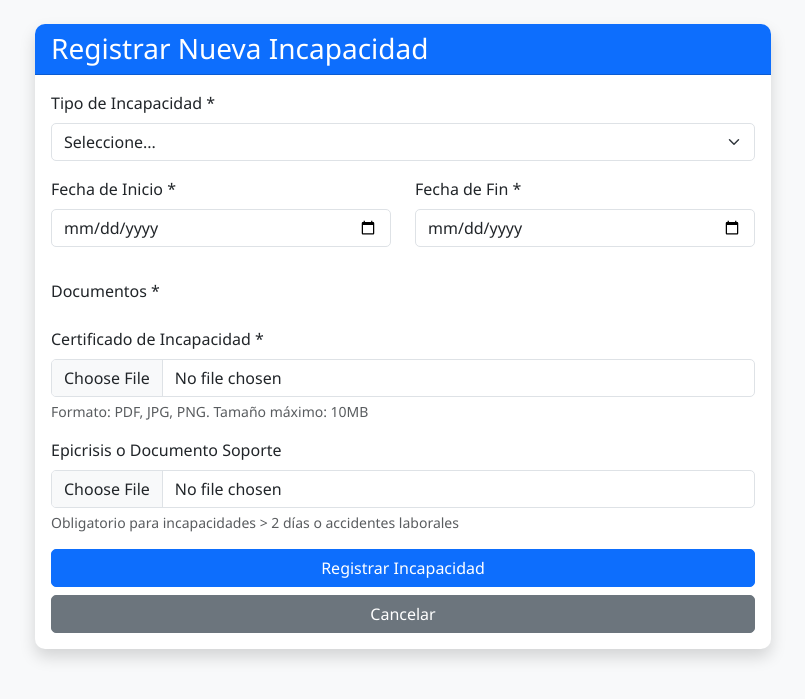
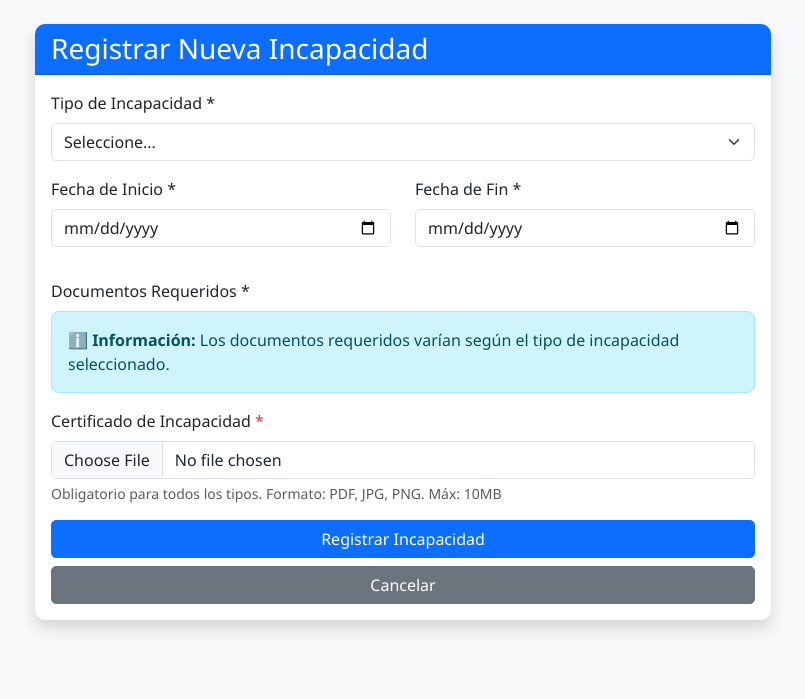
Before and after one commit to Vor7ex/proyecto-incapacidades, a Flask app: template app/templates/registro_incapacidad.html in a window 1280 px wide. Shown: the top 699 px of the page, without its empty margins (237-1042 px from the left). Run offline with Flask 3, Linux system fonts and the light colour scheme; the template is opened without the code that fills it, so the values that code supplies are empty.

Commit message:
feat: Enhance incapacity document validation and dynamic form handling

```diff
--- a/app/templates/registro_incapacidad.html
+++ b/app/templates/registro_incapacidad.html
@@ -43,24 +43,66 @@
             </div>
           </div>
 
-          <!-- Documentos -->
+          <!-- Documentos dinámicos según tipo -->
           <div class="mb-3">
-            <label class="form-label">Documentos *</label>
-            <div class="alert alert-warning" id="advertenciaEpicrisis" style="display: none;">
-              <strong>Nota:</strong> Para incapacidades mayores a 2 días, se requiere Epicrisis.
+            <label class="form-label">Documentos Requeridos *</label>
+            <div class="alert alert-info" id="infoDocumentos">
+              <strong>ℹ️ Información:</strong> Los documentos requeridos varían según el tipo de incapacidad seleccionado.
             </div>
           </div>
 
-          <div class="mb-3">
-            <label for="certificado" class="form-label">Certificado de Incapacidad *</label>
-            <input type="file" class="form-control" id="certificado" name="certificado" accept=".pdf,.jpg,.jpeg,.png" required>
-            <div class="form-text">Formato: PDF, JPG, PNG. Tamaño máximo: 10MB</div>
+          <!-- Certificado de Incapacidad -->
+          <div class="mb-3 documento-field" id="field-certificado">
+            <label for="certificado" class="form-label">
+              Certificado de Incapacidad <span class="text-danger">*</span>
+            </label>
+            <input type="file" class="form-control" id="certificado" name="certificado" accept=".pdf,.jpg,.jpeg,.png">
+            <div class="form-text">Obligatorio para todos los tipos. Formato: PDF, JPG, PNG. Máx: 10MB</div>
           </div>
 
-          <div class="mb-3">
-            <label for="epicrisis" class="form-label">Epicrisis o Documento Soporte</label>
+          <!-- Epicrisis -->
+          <div class="mb-3 documento-field" id="field-epicrisis" style="display: none;">
+            <label for="epicrisis" class="form-label">
+              Epicrisis o Documento Soporte <span class="obligatorio-marker"></span>
+            </label>
             <input type="file" class="form-control" id="epicrisis" name="epicrisis" accept=".pdf,.jpg,.jpeg,.png">
-            <div class="form-text">Obligatorio para incapacidades &gt; 2 días o accidentes laborales</div>
+            <div class="form-text">Documento que soporte la atención médica</div>
+          </div>
+
+          <!-- FURIPS -->
+          <div class="mb-3 documento-field" id="field-furips" style="display: none;">
+            <label for="furips" class="form-label">
+              FURIPS (Formulario Único de Reclamación) <span class="obligatorio-marker"></span>
+            </label>
+            <input type="file" class="form-control" id="furips" name="furips" accept=".pdf,.jpg,.jpeg,.png">
+            <div class="form-text">Formulario de instituciones prestadoras de salud por accidentes de tránsito</div>
+          </div>
+
+          <!-- Certificado de Nacido Vivo -->
+          <div class="mb-3 documento-field" id="field-certificado_nacido_vivo" style="display: none;">
+            <label for="certificado_nacido_vivo" class="form-label">
+              Certificado de Nacido Vivo <span class="obligatorio-marker"></span>
+            </label>
+            <input type="file" class="form-control" id="certificado_nacido_vivo" name="certificado_nacido_vivo" accept=".pdf,.jpg,.jpeg,.png">
+            <div class="form-text">Certificado emitido por la institución de salud</div>
+          </div>
+
+          <!-- Registro Civil -->
+          <div class="mb-3 documento-field" id="field-registro_civil" style="display: none;">
+            <label for="registro_civil" class="form-label">
+              Registro Civil <span class="obligatorio-marker"></span>
+            </label>
+            <input type="file" class="form-control" id="registro_civil" name="registro_civil" accept=".pdf,.jpg,.jpeg,.png">
+            <div class="form-text">Registro Civil de Nacimiento</div>
+          </div>
+
+          <!-- Documento de Identidad de la Madre -->
+          <div class="mb-3 documento-field" id="field-documento_identidad_madre" style="display: none;">
+            <label for="documento_identidad_madre" class="form-label">
+              Documento de Identidad de la Madre <span class="obligatorio-marker"></span>
+            </label>
+            <input type="file" class="form-control" id="documento_identidad_madre" name="documento_identidad_madre" accept=".pdf,.jpg,.jpeg,.png">
+            <div class="form-text">Fotocopia del documento de identidad de la madre</div>
           </div>
 
           <!-- Botones -->
@@ -77,41 +119,104 @@
 
 {% block scripts %}
 <script>
-// UC10: Validación automática básica
+// UC1: Validación dinámica de documentos según tipo de incapacidad
 document.addEventListener('DOMContentLoaded', function() {
   const fechaInicio = document.getElementById('fecha_inicio');
   const fechaFin = document.getElementById('fecha_fin');
   const tipo = document.getElementById('tipo');
   const diasCalculados = document.getElementById('diasCalculados');
   const numeroDias = document.getElementById('numeroDias');
-  const advertenciaEpicrisis = document.getElementById('advertenciaEpicrisis');
-  const epicrisis = document.getElementById('epicrisis');
 
-  function calcularDias() {
+  // Mapeo de documentos requeridos por tipo (debe coincidir con el backend)
+  const documentosRequeridos = {
+    'Enfermedad General': {
+      obligatorios: ['certificado'],
+      condicionales: {
+        'epicrisis': (dias) => dias > 2
+      }
+    },
+    'Accidente Laboral': {
+      obligatorios: ['certificado', 'epicrisis'],
+      condicionales: {}
+    },
+    'Accidente de Tránsito': {
+      obligatorios: ['certificado', 'epicrisis', 'furips'],
+      condicionales: {}
+    },
+    'Licencia de Maternidad': {
+      obligatorios: ['certificado', 'epicrisis', 'certificado_nacido_vivo', 'registro_civil'],
+      condicionales: {}
+    },
+    'Licencia de Paternidad': {
+      obligatorios: ['epicrisis', 'certificado_nacido_vivo', 'registro_civil', 'documento_identidad_madre'],
+      condicionales: {}
+    }
+  };
+
+  function actualizarDocumentosRequeridos() {
+    const tipoSeleccionado = tipo.value;
+    let dias = 0;
+
+    // Calcular días si hay fechas
     if (fechaInicio.value && fechaFin.value) {
       const inicio = new Date(fechaInicio.value);
       const fin = new Date(fechaFin.value);
-      const dias = Math.floor((fin - inicio) / (1000 * 60 * 60 * 24)) + 1;
+      dias = Math.floor((fin - inicio) / (1000 * 60 * 60 * 24)) + 1;
 
       if (dias > 0) {
         numeroDias.textContent = dias;
         diasCalculados.style.display = 'block';
+      }
+    }
 
-        // Mostrar advertencia si se requiere epicrisis
-        if (dias > 2 || tipo.value === 'Accidente Laboral') {
-          advertenciaEpicrisis.style.display = 'block';
-          epicrisis.required = true;
-        } else {
-          advertenciaEpicrisis.style.display = 'none';
-          epicrisis.required = false;
+    // Ocultar todos los campos de documentos primero
+    document.querySelectorAll('.documento-field').forEach(field => {
+      field.style.display = 'none';
+      const input = field.querySelector('input[type="file"]');
+      if (input) {
+        input.required = false;
+      }
+    });
+
+    // Si no hay tipo seleccionado, salir
+    if (!tipoSeleccionado || !documentosRequeridos[tipoSeleccionado]) {
+      return;
+    }
+
+    const config = documentosRequeridos[tipoSeleccionado];
+    let documentosAMostrar = [...config.obligatorios];
+
+    // Agregar condicionales si aplican
+    for (const [doc, condicion] of Object.entries(config.condicionales)) {
+      if (condicion(dias)) {
+        if (!documentosAMostrar.includes(doc)) {
+          documentosAMostrar.push(doc);
         }
       }
     }
+
+    // Mostrar y marcar como obligatorios los documentos necesarios
+    documentosAMostrar.forEach(doc => {
+      const field = document.getElementById(`field-${doc}`);
+      if (field) {
+        field.style.display = 'block';
+        const input = field.querySelector('input[type="file"]');
+        if (input) {
+          input.required = true;
+        }
+        // Marcar con asterisco rojo
+        const marker = field.querySelector('.obligatorio-marker');
+        if (marker) {
+          marker.innerHTML = '<span class="text-danger">*</span>';
+        }
+      }
+    });
   }
 
-  fechaInicio.addEventListener('change', calcularDias);
-  fechaFin.addEventListener('change', calcularDias);
-  tipo.addEventListener('change', calcularDias);
+  // Eventos
+  tipo.addEventListener('change', actualizarDocumentosRequeridos);
+  fechaInicio.addEventListener('change', actualizarDocumentosRequeridos);
+  fechaFin.addEventListener('change', actualizarDocumentosRequeridos);
 
   // Validar tamaño de archivo
   document.querySelectorAll('input[type="file"]').forEach(input => {
@@ -119,12 +224,40 @@ document.addEventListener('DOMContentLoaded', function() {
       if (this.files[0]) {
         const size = this.files[0].size / 1024 / 1024; // en MB
         if (size > 10) {
-          alert('El archivo no debe superar 10MB');
+          alert('El archivo no debe superar 10MB. Por favor, comprima el archivo.');
           this.value = '';
         }
       }
     });
   });
+
+  // Validación antes de enviar
+  document.getElementById('formIncapacidad').addEventListener('submit', function(e) {
+    const tipoSeleccionado = tipo.value;
+
+    if (!tipoSeleccionado) {
+      e.preventDefault();
+      alert('Debe seleccionar un tipo de incapacidad');
+      return false;
+    }
+
+    // Verificar que todos los documentos obligatorios estén cargados
+    const camposObligatorios = document.querySelectorAll('.documento-field:not([style*="display: none"]) input[required]');
+    let faltantes = [];
+
+    camposObligatorios.forEach(input => {
+      if (!input.files || input.files.length === 0) {
+        const label = input.parentElement.querySelector('label').textContent.replace('*', '').trim();
+        faltantes.push(label);
+      }
+    });
+
+    if (faltantes.length > 0) {
+      e.preventDefault();
+      alert('Faltan los siguientes documentos obligatorios:\n\n• ' + faltantes.join('\n• '));
+      return false;
+    }
+  });
 });
 </script>
 {% endblock %}
```
Also changed, not shown: app/routes/incapacidades.py (+45 -37 lines), app/utils/validaciones.py (+115 -0 lines).
